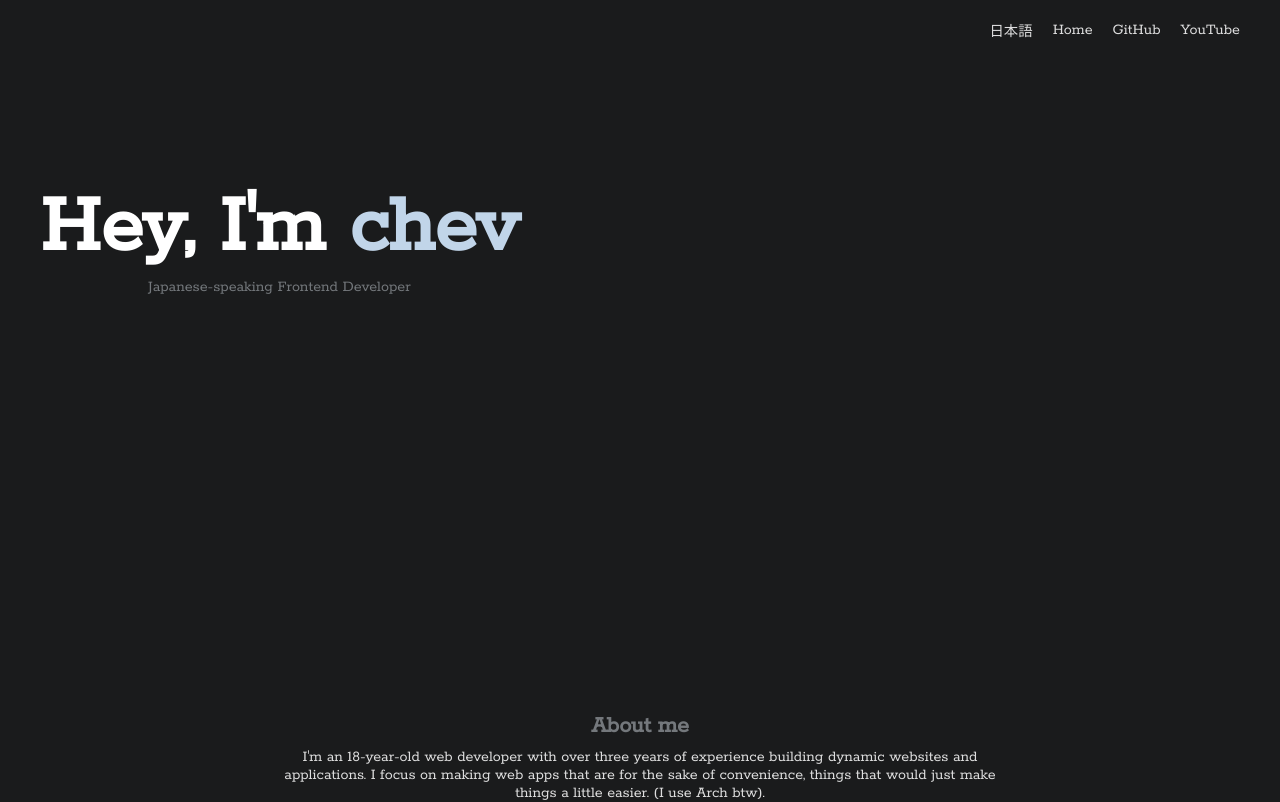
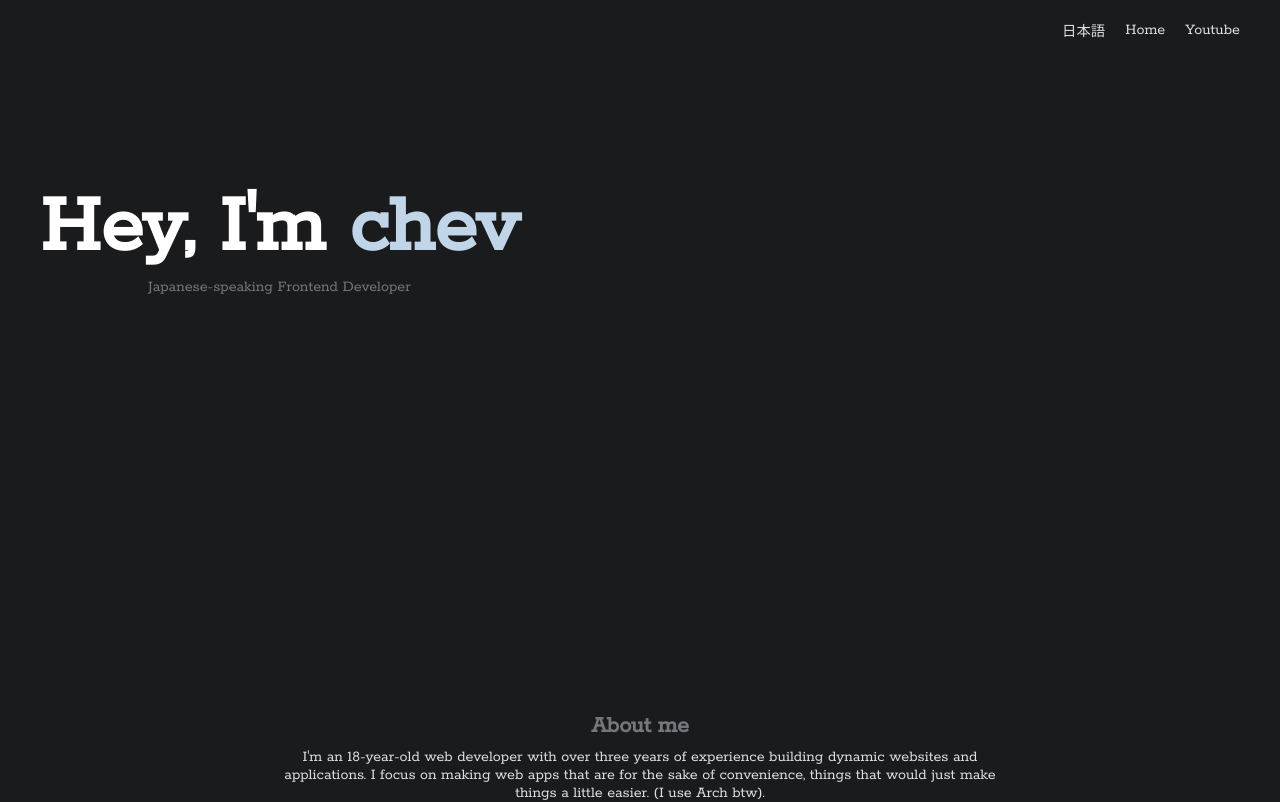
Before and after one commit to chev0004/portfolio, a React (Create React App) app: page / in a window 1280 px wide. Shown: the top 802 px of the page. Built offline with nearby package versions, Linux system fonts and the light colour scheme.

Commit message:
fixed language swapper

```diff
--- a/src/comps/Navbar.tsx
+++ b/src/comps/Navbar.tsx
@@ -27,20 +27,30 @@ const Navbar: React.FC<NavbarProps> = ({ language, toggleLanguage }) => {
 					>
 						{language === 'jp' ? 'English' : '日本語'}
 					</div>
-					<Link to="/">Home</Link>
 					<Link
+						to="/"
+						style={{
+							fontSize: language === 'jp' ? '0.9rem' : undefined,
+						}}
+					>
+						{language === 'en' ? 'Home' : 'ホーム'}
+					</Link>
+					{/* <Link
 						to="https://github.com/chev0004"
 						target="_blank"
 						rel="noopener noreferrer"
 					>
 						GitHub
-					</Link>
+					</Link> */}
 					<Link
 						to="https://www.youtube.com/@chevvvv/"
 						target="_blank"
 						rel="noopener noreferrer"
+						style={{
+							fontSize: language === 'jp' ? '0.9rem' : undefined,
+						}}
 					>
-						YouTube
+						{language === 'en' ? 'Youtube' : 'ユーチューブ'}
 					</Link>
 				</div>
 			</div>
--- a/src/index.css
+++ b/src/index.css
@@ -88,6 +88,7 @@
 }
 
 .chev-container h2 {
+	/* background-color: #c1d5e9; */
 	color: #fff;
 	font-size: 86px;
 	margin-top: 40px;
@@ -251,6 +252,7 @@
 	}
 
 	.chev-container h2 {
+		width: 300px;
 		margin: 0;
 		font-size: 64px;
 	}
```
